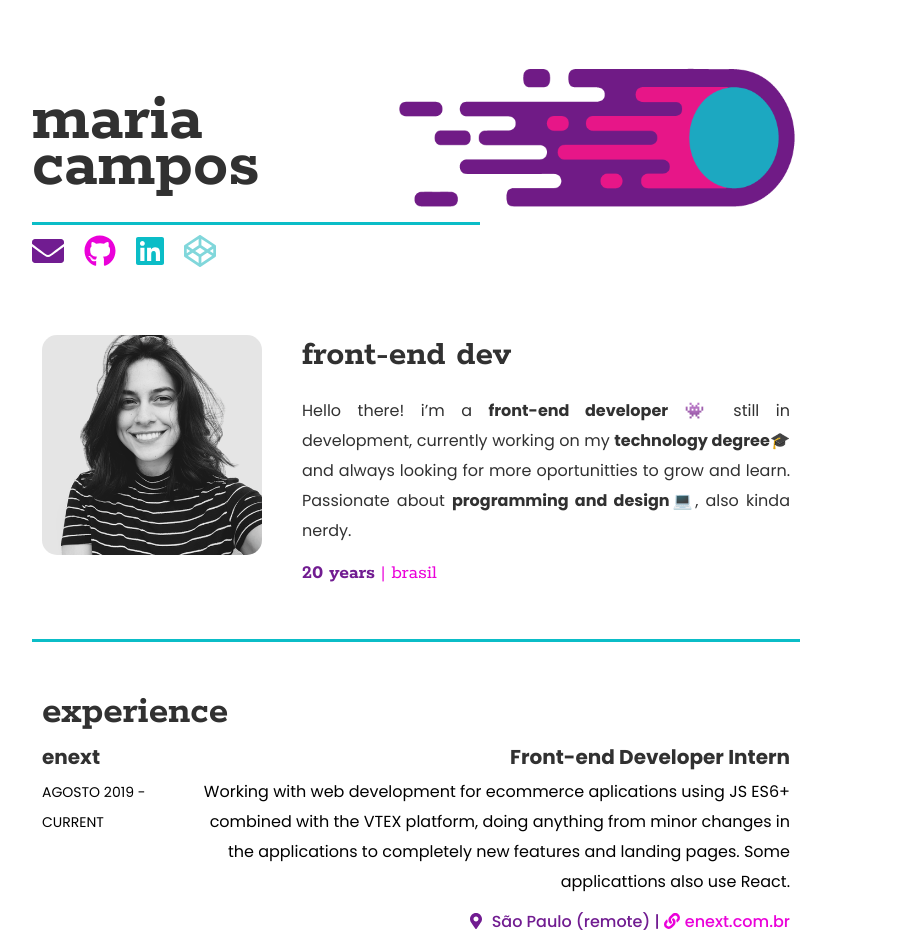
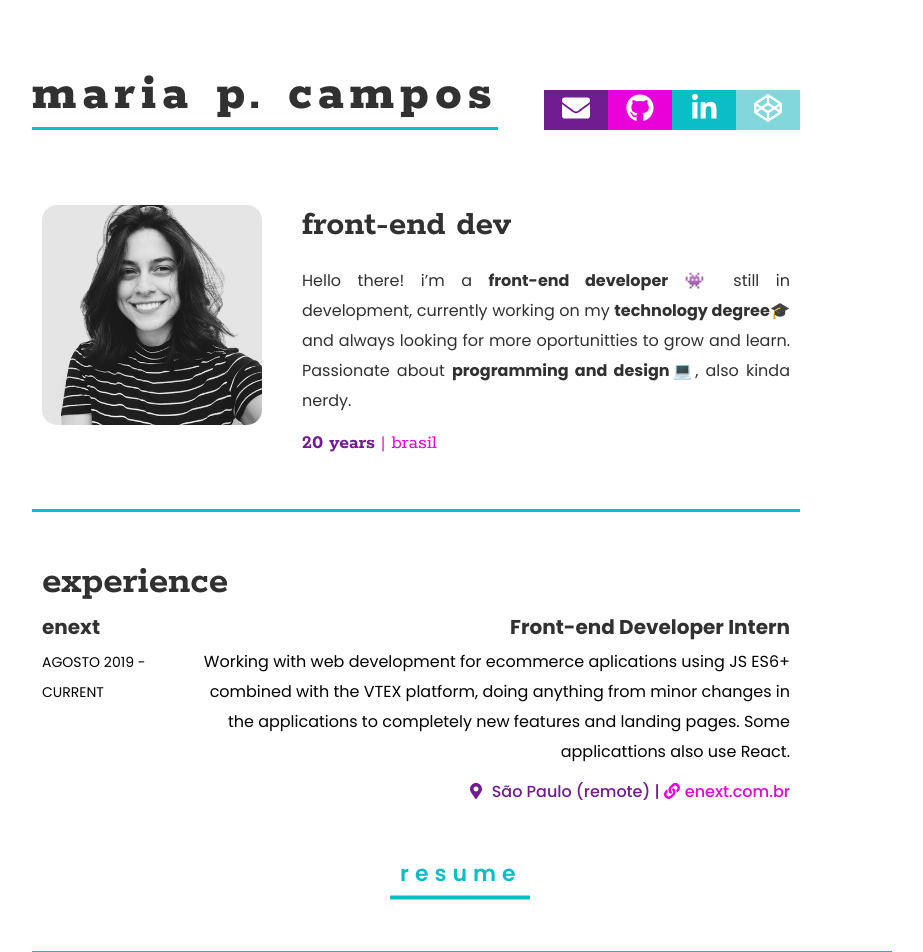
Before and after one commit to mariap-campos/personal-website, a React (Create React App) app: page / in a window 1280 px wide. Shown: the top 952 px of the page, without its empty margins (178-1101 px from the left). Built offline with nearby package versions, Linux system fonts and the light colour scheme.

Commit message:
changes to header | skills component

```diff
--- a/src/assets/styles/global.css
+++ b/src/assets/styles/global.css
@@ -71,3 +71,7 @@ body, input, button, textarea{
    0% { opacity: 0; }
    50% { opacity: 1; }
 }
+
+@keyframes linearwipe{
+   from { width: 0 ;opacity: 0 }
+ }
--- a/src/pages/Home/components/AboutMe/styled.js
+++ b/src/pages/Home/components/AboutMe/styled.js
@@ -5,6 +5,13 @@ export const ProfileWrapper = styled.div`
     padding: 55px 10px;
     display: flex;
     border-bottom: 3px solid var(--color-blueish);
+
+    @media screen and (max-width: 768px) {
+        flex-direction: column;
+        width: 90vw;
+        margin: 0 auto;
+        padding: 25px 0px;
+    }
 
 `;
 
@@ -16,6 +23,10 @@ export const ProfileImage = styled.div`
     animation-name: slide;
     animation-duration: 1.2s;
     animation-timing-function: ease;
+
+    @media screen and (max-width: 768px) {
+        margin: 10px auto;
+    }
 `;
 export const ProfileTextWrapper = styled.div`
     margin-left: 40px;
@@ -23,6 +34,10 @@ export const ProfileTextWrapper = styled.div`
     animation-name: slide;
     animation-duration: 1.2s;
     animation-timing-function: ease;
+
+    @media screen and (max-width: 768px) {
+        margin-left: 0px;
+    }
 `;
 export const ProfileText = styled.div`
     line-height: 3rem;
--- a/src/pages/Home/components/Experience/index.js
+++ b/src/pages/Home/components/Experience/index.js
@@ -26,7 +26,12 @@ function Experience() {
                 </S.CompanyWrapper>
             </S.ExperienceWrapper>
             <S.ResumeWrapper>
-            <a href={Resume} target="_blank" rel="noreferrer" className="resume-link">resume</a>
+                <div class="svg-wrapper">
+                    <div class="text"><a href={Resume} target="_blank" rel="noreferrer" className="resume-link">resume</a></div>
+                    <svg height="50" width="200" xmlns="http://www.w3.org/2000/svg">
+                        <rect class="shape" height="50" width="200" />
+                    </svg>
+                </div>
 
             </S.ResumeWrapper>
         </S.ExperienceContainer>
--- a/src/pages/Home/components/Experience/styled.js
+++ b/src/pages/Home/components/Experience/styled.js
@@ -4,24 +4,40 @@ export const ExperienceContainer = styled.div`
     border-bottom: 3px solid var(--color-blueish);
 `;
 export const ResumeWrapper = styled.div`
-    text-align: center;
-    margin-bottom: 20px;
-    .resume-link {
-        color: var(--color-blueish);
-        text-decoration: none;
-        font-size: 20px;
-        border: 3px solid;
-        padding: 4px 14px;
-        border-radius: 6px;
-        transition: background 1s ease, border 1s ease;
-    }
-
-    .resume-link:hover {
-        color: white;
-        border: 3px solid var(--color-blueish);
-        background-color: var(--color-blueish);
-        transition: background 1s ease, border 1s ease;
-    }
+.svg-wrapper {
+  position: relative;
+  top: 50%;
+  transform: translateY(-50%);
+  margin: 0 auto;
+  width: 200px;
+}
+.shape {
+  stroke-dasharray: 140 540;
+  stroke-dashoffset: -282;
+  stroke-width: 8px;
+  fill: transparent;
+  stroke: var(--color-blueish);
+  border-bottom: 5px solid black;
+  transition: stroke-width 1s, stroke-dashoffset 1s, stroke-dasharray 1s;
+}
+.text {
+  font-size: 22px;
+  line-height: 32px;
+  letter-spacing: 6px;
+  font-weight: 600;
+  top: 40px;
+  right: -38px;
+  position: relative;
+  a {
+      text-decoration: none;
+      color: var(--color-blueish);
+  }
+}
+.svg-wrapper:hover .shape {
+  stroke-width: 2px;
+  stroke-dashoffset: 0;
+  stroke-dasharray: 760;
+}
 `;
 
 export const ExperienceWrapper = styled.div`
--- a/src/pages/Home/components/Header/index.js
+++ b/src/pages/Home/components/Header/index.js
@@ -1,22 +1,16 @@
 import React from 'react';
 import * as S from './styled';
-import logoImg from '../../../../assets/images/meteor.png'
 import { FontAwesomeIcon } from '@fortawesome/react-fontawesome'
 import { faEnvelope } from '@fortawesome/free-solid-svg-icons'
-import { faGithub, faLinkedin, faCodepen } from '@fortawesome/free-brands-svg-icons'
+import { faGithub, faLinkedinIn, faCodepen } from '@fortawesome/free-brands-svg-icons'
 
 function Header() {
     return (
     <S.HeaderWrapper>
         <S.TitleWrapper>
             <S.Title>
-                maria <br/>
-                campos
+                maria p. campos
             </S.Title>
-            <S.Logo>
-            <img src={logoImg} alt="" className="heroImg"/>
-            </S.Logo>
-        </S.TitleWrapper>
             <S.NavWrapper>
                 <S.NavItems>
                     <S.NavItem>
@@ -26,7 +20,7 @@ function Header() {
                         <a target="_blank" rel="noreferrer" href="https://github.com/mariap-campos"><FontAwesomeIcon icon={faGithub} className="icon-github"/></a>
                     </S.NavItem>
                     <S.NavItem>
-                    <a target="_blank" rel="noreferrer" href="https://github.com/mariap-campos"><FontAwesomeIcon icon={faLinkedin} className="icon-linkedin"/></a>
+                        <a target="_blank" rel="noreferrer" href="https://github.com/mariap-campos"><FontAwesomeIcon icon={faLinkedinIn} className="icon-linkedin"/></a>
                     </S.NavItem>
                     <S.NavItem>
                         <a target="_blank" rel="noreferrer" href="https://codepen.io/mariap-campos"><FontAwesomeIcon icon={faCodepen} className="icon-codepen"/></a>
@@ -34,6 +28,7 @@ function Header() {
                 </S.NavItems>
 
             </S.NavWrapper>
+        </S.TitleWrapper>
     </S.HeaderWrapper>
     )
 }
--- a/src/pages/Home/components/Header/styled.js
+++ b/src/pages/Home/components/Header/styled.js
@@ -3,55 +3,83 @@ import styled from 'styled-components'
 export const HeaderWrapper = styled.div`
     width: 60vw;
     padding-top: 65px;
+    animation-name: slide;
+    animation-duration: 1s;
+    animation-timing-function: ease;
+
+    @media screen and (max-width: 768px) {
+        width: 100vw;
+    }
 `;
 
 export const TitleWrapper = styled.div`
+    margin-bottom: 20px;
+    width: 60vw;
     display: flex;
-    justify-content: space-between;
+    /* background: linear-gradient(to right,
+        var(--color-purple) 0%,
+        var(--color-purple) 21%,
+        var(--color-pink) 21%,
+        var(--color-pink) 42%,
+        var(--color-blueish) 42%,
+        var(--color-blueish) 70%,
+        var(--color-blueish-light) 70%,
+        var(--color-blueish-light) 70%); */
+
+    @media screen and (max-width: 768px) {
+        width: 100vw;
+        flex-direction: column;
+    }
 `;
 export const Title = styled.div`
-    font-family: 'Rokkitt', sans-serif;
-    font-size: 7rem;
-    font-weight: 700;
-    color: var(--color-text);
-    line-height: 46px;
-    align-self: center;
-    animation-name: fade-in;
-    animation-duration: 1.2s;
-    animation-timing-function: ease;
-
-`;
-export const Logo = styled.div`
- img {
-    height: 150px;
-    animation-name: slide;
-    animation-duration: 1.2s;
-    animation-timing-function: ease;
- }
-
+  font-family: 'Rokkitt';
+    font-size: 53px;
+    font-weight: 800;
+    border-bottom: 3px solid var(--color-blueish);
+    letter-spacing: 6px;
+    color: #313131;
 `;
 
 export const NavWrapper = styled.div`
+    flex: 1;
+    align-self: center;
+
 `;
 export const NavItems = styled.ul`
     list-style: none;
     display: flex;
-    width: 35vw;
-    border-top: 3px solid var(--color-blueish);
-    padding: 10px 0px;
+    margin-top: 25px;
+    justify-content: flex-end;
+
+    @media screen and (max-width: 768px) {
+        width: 100vw;
+        justify-content: flex-end
+    }
 
 `;
 export const NavItem = styled.li`
+    width: 64px;
+    text-align: center;
+    padding: 4px;
+
+    &:nth-of-type(1){
+        background-color: var(--color-purple)
+    }
+    &:nth-of-type(2){
+        background-color: var(--color-pink)
+    }
+    &:nth-of-type(3){
+        background-color: var(--color-blueish)
+    }
+    &:nth-of-type(4){
+        background-color: var(--color-blueish-light)
+    }
     svg {
-        font-size: 3.2rem;
-        margin-right: 20px;
+        font-size: 28px;
+        color: white;
     }
     svg:hover{
         color: var(--color-text)!important;
         transition: color 0.2s;
     }
-    svg.icon-envelope{color: var(--color-purple);transition: color 0.5s;}
-    svg.icon-github{color: var(--color-pink);transition: color 0.5s;}
-    svg.icon-linkedin{color: var(--color-blueish);transition: color 0.5s;}
-    svg.icon-codepen{color: var(--color-blueish-light);transition: color 0.5s;}
 `;
```
Also changed, not shown: 1 other file (tests, documents, lock files or other folders). Lines whose indentation alone changed are shown as unchanged.
